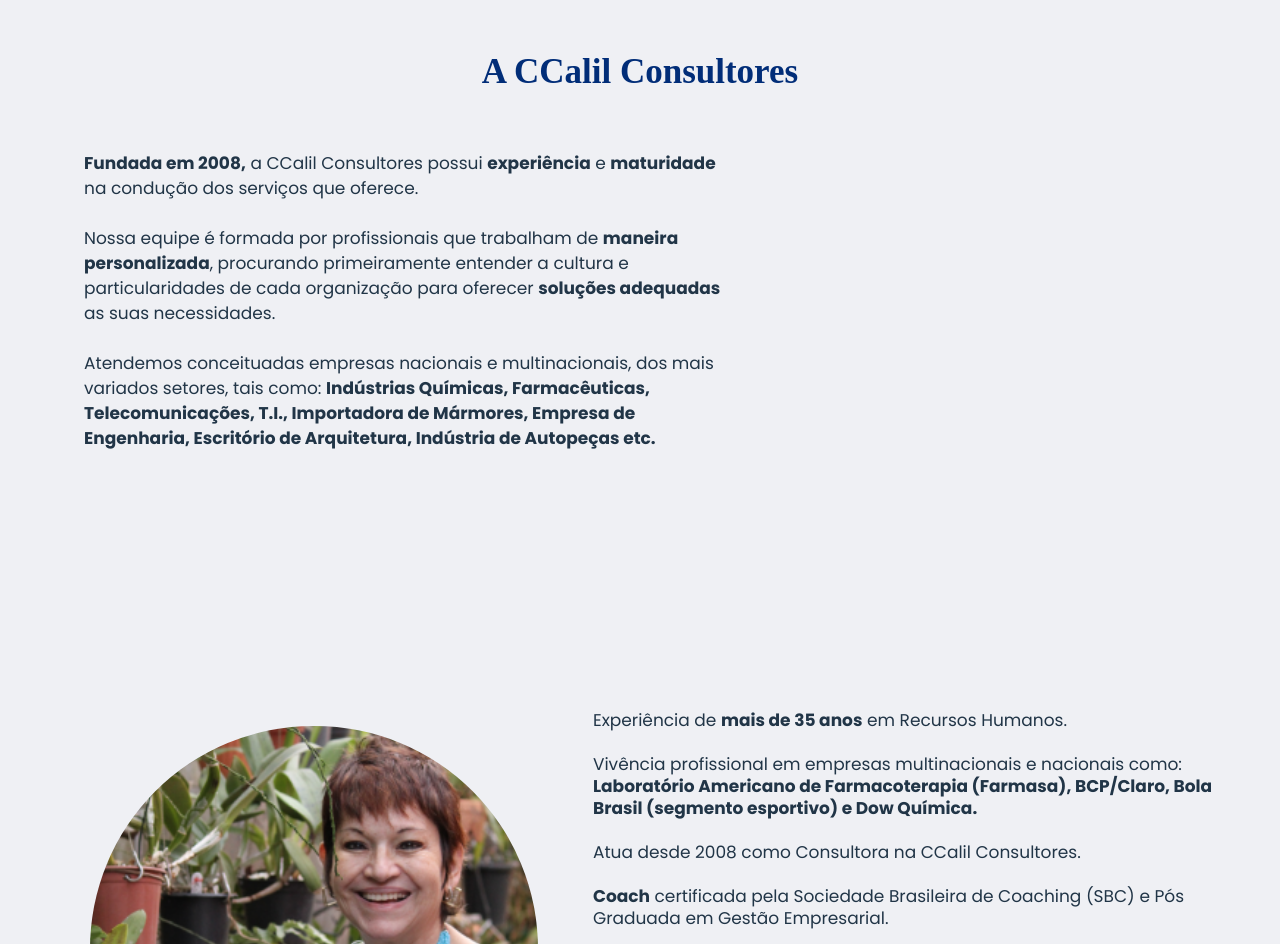
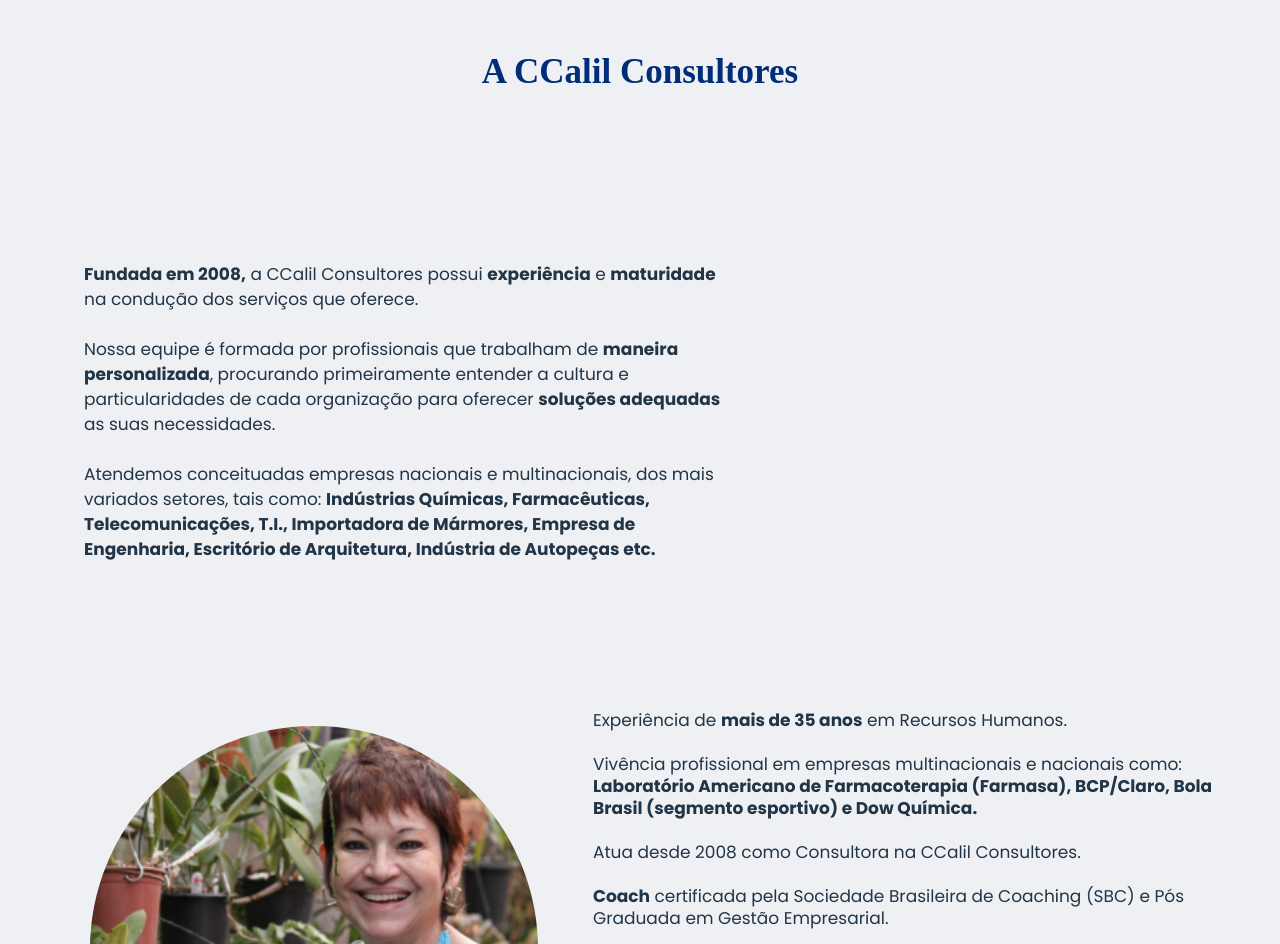
Before and after one commit to xossiane/CCalil_Consultants, a React (Vite) app: page / in a window 1280 px wide. Shown: the part 2140-3084 px from the top of the page. Built offline with nearby package versions, Linux system fonts and the light colour scheme; a web font is replaced by a local one.

Commit message:
Fix: Profile Responsibility

```diff
--- a/src/components/pages/Home/styles.module.scss
+++ b/src/components/pages/Home/styles.module.scss
@@ -94,9 +94,11 @@
             text-align: left;
             padding: 2rem;
             @media (min-width: 700px) {
+                position: relative;
         width: 50%;
         margin-left: 5%;
         line-height: 2.5rem;
+        bottom: -111px;
             }
         }
     }
```
